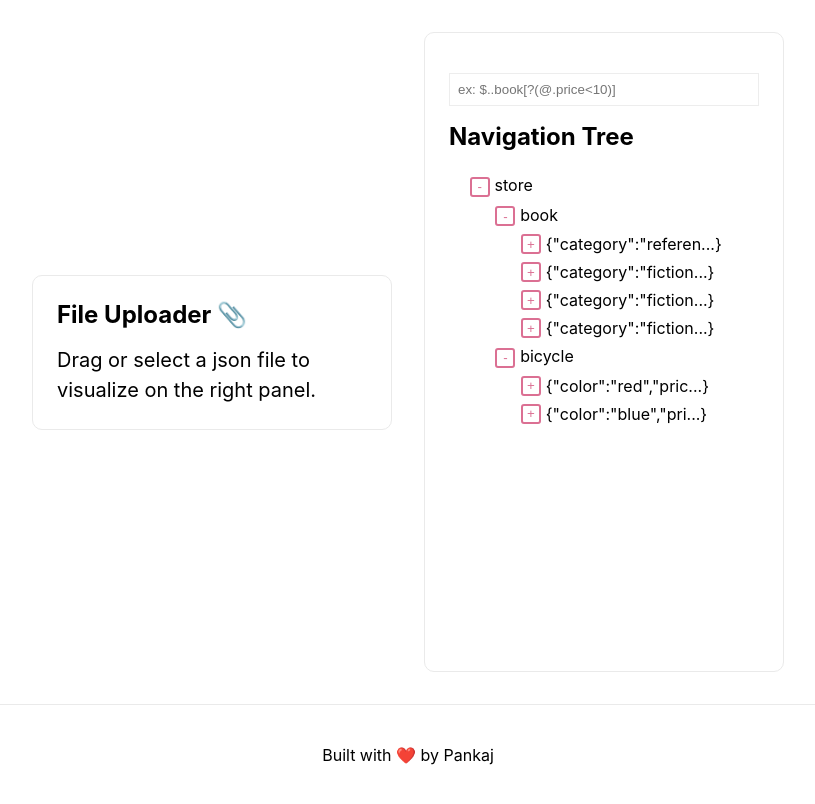
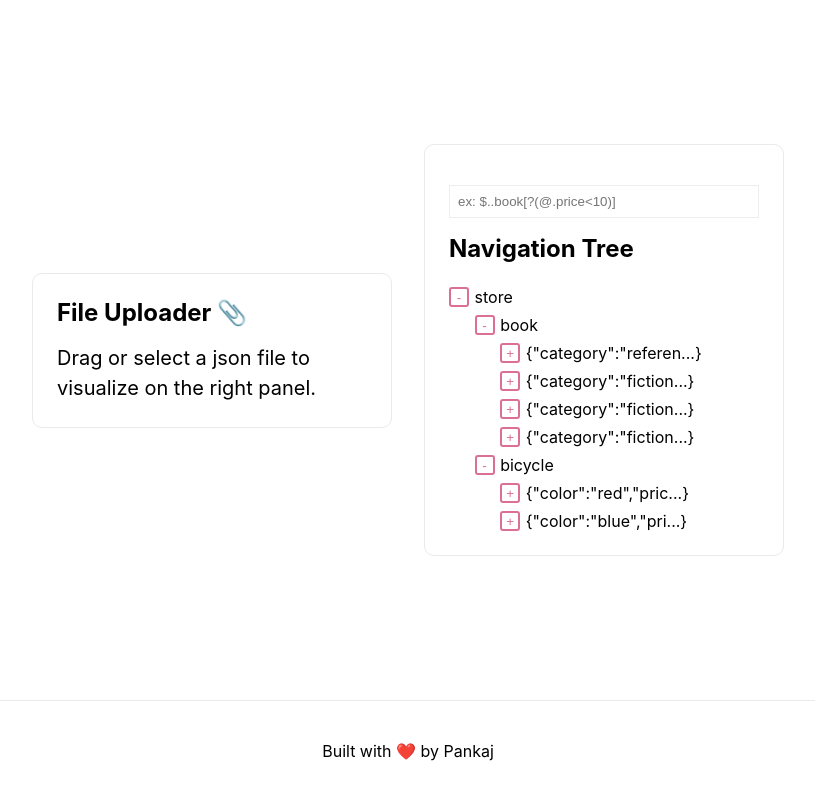
Before and after one commit to pkrawat1/viz-json, a Next.js app: page / in a window 1280 px wide. Shown: the whole page, without its empty margins (232-1047 px from the left). Built offline with nearby package versions, Linux system fonts and the light colour scheme.

Commit message:
UI button fix

```diff
--- a/components/JsonNavigator.jsx
+++ b/components/JsonNavigator.jsx
@@ -9,8 +9,9 @@ const Wrapper = styled.section`
 `;
 
 const ScrollArea = styled.div`
-  min-height: 60vh;
-  min-width: 300px;
+  max-height: 60vh;
+  max-width: 300px;
+  padding: 0 0.3rem;
   overflow: scroll;
 `;
 
--- a/components/Styles.jsx
+++ b/components/Styles.jsx
@@ -8,5 +8,6 @@ export const Button = styled.button`
   border-radius: 3px;
   border: 2px solid palevioletred;
   color: palevioletred;
-  margin-right: 0.3rem;
+  position: absolute;
+  left: -0.3rem;
 `;
```
